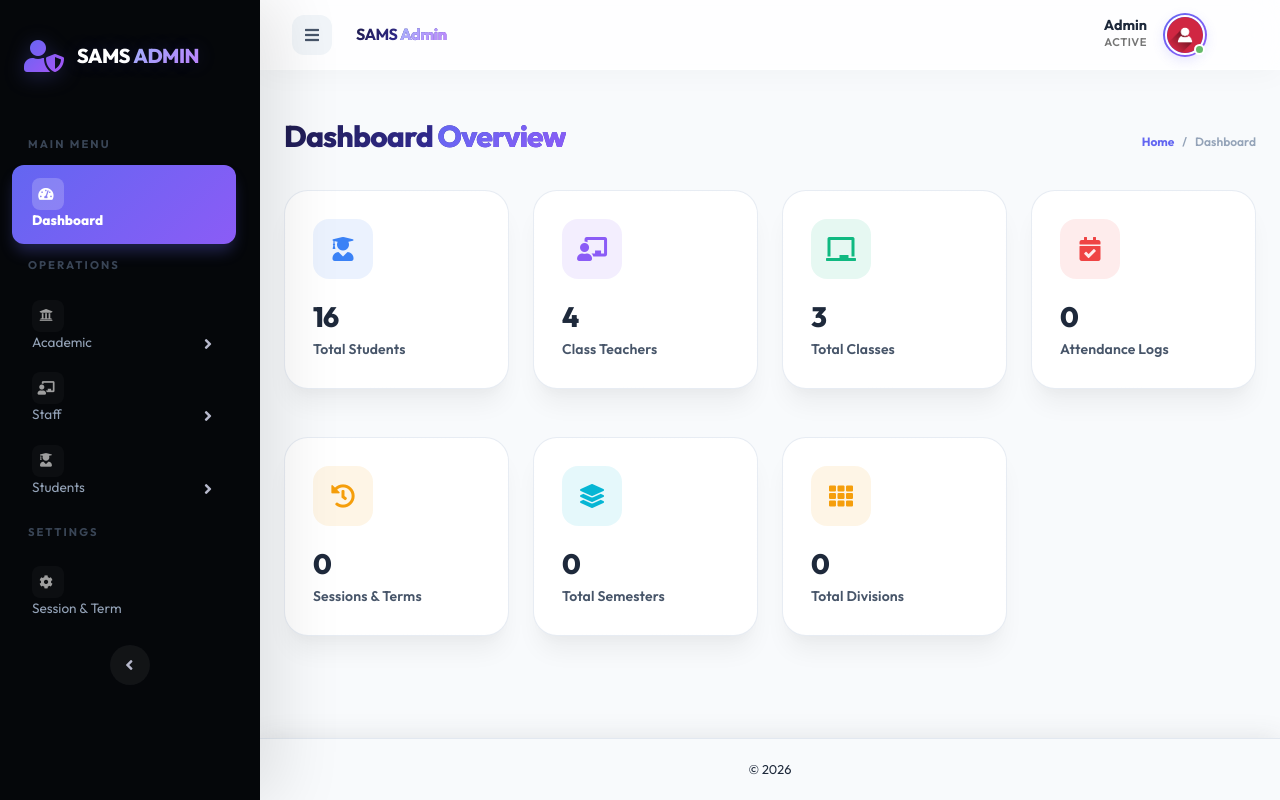
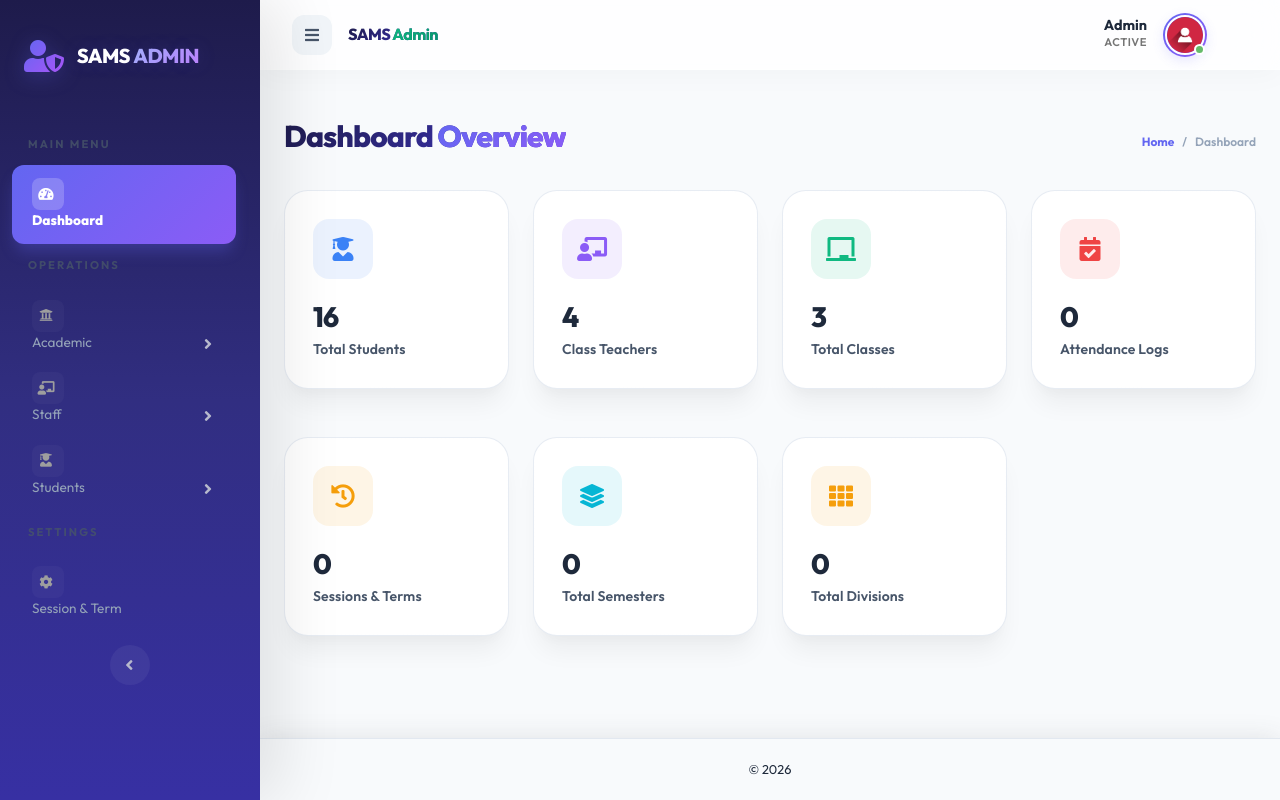
Before and after one commit to mallikarjun-athani/Student-Attendance-Management-System, a PHP site: the page made by Admin/index.php in a window 1280 px wide. Run offline with PHP 8.4, Linux system fonts and the light colour scheme; a user stored in the database is signed in; data comes from the database, SQL or seed files in the repository; data that the repository does not hold is empty; a stand-in replaces the project's code that opens the database connection; some libraries are stand-ins or nearby versions.

Commit message:
UI: Changed sidebar to deep indigo gradient, made SAMS brand clickable with distinct colors, improved sidebar toggle

```diff
--- a/Admin/Includes/topbar.php
+++ b/Admin/Includes/topbar.php
@@ -22,9 +22,9 @@
     <button id="sidebarToggleTop" class="btn btn-link rounded-circle mr-3">
       <i class="fa fa-bars"></i>
     </button>
-    <div class="ml-2 d-flex flex-column justify-content-center">
-      <h4 class="font-weight-bold mb-0" style="color: var(--text-primary); font-size: 1rem; letter-spacing: -0.5px; line-height: 1.2;"><span class="brand-text-primary">SAMS</span> <span class="brand-text-grad">Admin</span></h4>
-    </div>
+    <a href="index.php" class="topbar-brand-link d-flex flex-column justify-content-center text-decoration-none">
+      <h4 class="font-weight-bold mb-0" style="font-size: 1rem; letter-spacing: -0.5px; line-height: 1.2;"><span style="color: #6366f1; font-weight: 800;">SAMS</span> <span style="background: linear-gradient(135deg, #10b981 0%, #059669 100%); -webkit-background-clip: text; background-clip: text; -webkit-text-fill-color: transparent; font-weight: 700;">Admin</span></h4>
+    </a>
   </div>
 
   <ul class="navbar-nav ml-auto align-items-center">
--- a/Admin/css/premium-admin.css
+++ b/Admin/css/premium-admin.css
@@ -10,9 +10,9 @@
     /* Workspace Surfaces */
     --bg-main: #f8fafc;
     /* Cool Slate Gray */
-    --sidebar-bg: #05070a;
-    /* Ultra Deep Premium Black */
-    --sidebar-hover: rgba(255, 255, 255, 0.08);
+    --sidebar-bg: linear-gradient(180deg, #1e1b4b 0%, #312e81 50%, #3730a3 100%);
+    /* Deep Indigo Gradient */
+    --sidebar-hover: rgba(255, 255, 255, 0.12);
 
     /* Card & Components */
     --card-bg: #ffffff;
@@ -67,8 +67,21 @@ body {
     border-right: none;
     transition: var(--transition-pro);
     width: 260px !important;
+    min-width: 260px;
     box-shadow: 20px 0 60px rgba(0, 0, 0, 0.1) !important;
     z-index: 1001;
+}
+
+/* Sidebar Toggle - Collapsed State */
+.sidebar.toggled {
+    width: 0 !important;
+    min-width: 0 !important;
+    overflow: hidden;
+}
+
+.sidebar.toggled+#content-wrapper {
+    width: 100%;
+    margin-left: 0;
 }
 
 .sidebar-brand {
--- a/ClassTeacher/Includes/topbar.php
+++ b/ClassTeacher/Includes/topbar.php
@@ -30,9 +30,9 @@
     <button id="sidebarToggleTop" class="btn btn-link rounded-circle mr-3">
       <i class="fa fa-bars"></i>
     </button>
-    <div class="ml-2 d-flex flex-column justify-content-center">
-      <h4 class="font-weight-bold mb-0" style="color: var(--text-primary); font-size: 1rem; letter-spacing: -0.5px; line-height: 1.2;"><span class="brand-text-primary">SAMS</span> <span class="brand-text-grad">Teacher</span></h4>
-    </div>
+    <a href="index.php" class="topbar-brand-link d-flex flex-column justify-content-center text-decoration-none">
+      <h4 class="font-weight-bold mb-0" style="font-size: 1rem; letter-spacing: -0.5px; line-height: 1.2;"><span style="color: #6366f1; font-weight: 800;">SAMS</span> <span style="background: linear-gradient(135deg, #f97316 0%, #ea580c 100%); -webkit-background-clip: text; background-clip: text; -webkit-text-fill-color: transparent; font-weight: 700;">Teacher</span></h4>
+    </a>
   </div>
 
   <ul class="navbar-nav ml-auto align-items-center">
```
